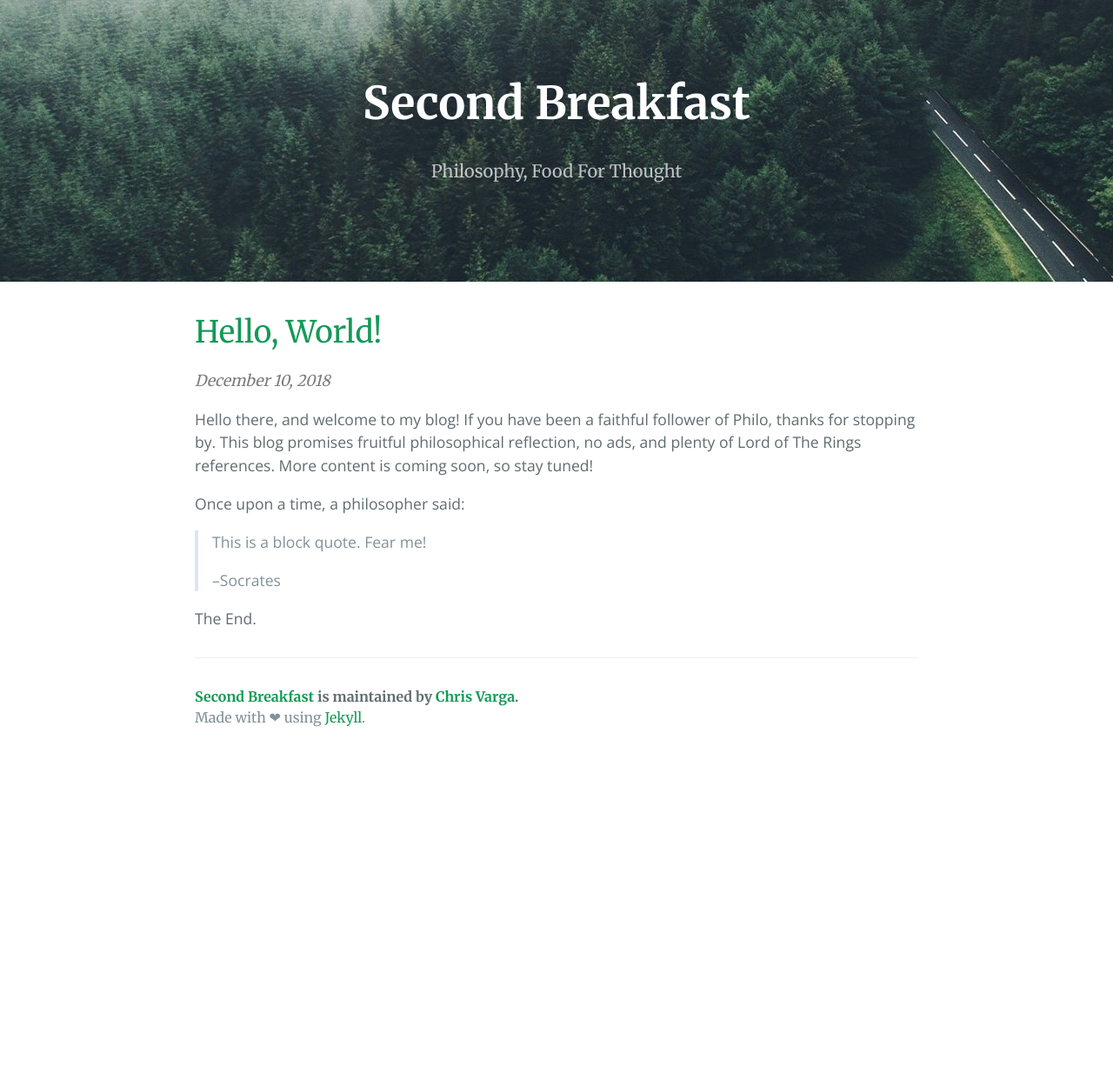
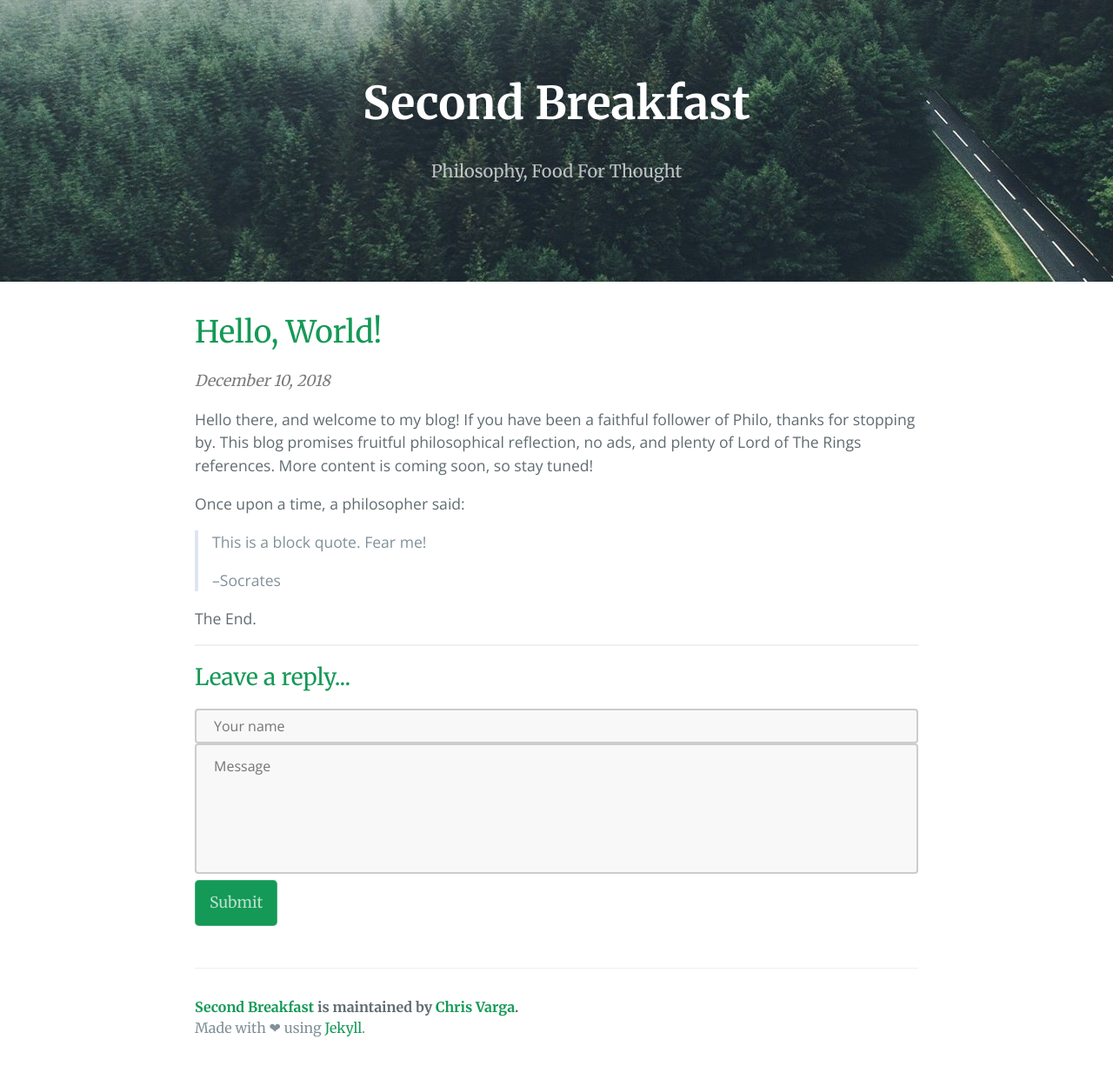
Before and after one commit to second-breakfast/second-breakfast.github.io, a Jekyll site: the page built from _posts/2018-12-08-hello-world.markdown, in a window 1280 px wide. Shown: the whole page at 87% size. Built offline with Jekyll 4.4.1, drawn with Linux system fonts in a browser that asks for light colours; before the commit the page ends 900 px from its top, so only the background shows below that.

Commit message:
Add reply form to bottom of posts

```diff
--- a/_layouts/default.html
+++ b/_layouts/default.html
@@ -13,6 +13,17 @@
       {% endif %}
       {{ content }}
 
+      {% if page.is_post %}
+        <hr>
+        <h2>Leave a reply...</h2>
+        <form method="POST" action="https://formspree.io/afternoon.tea.dinner.supper@gmail.com">
+          <input type="hidden" name="_next" value="https://second-breakfast.github.io/thanks.html"/>
+          <input type="text" name="name" placeholder="Your name"><br />
+          <textarea name="message" placeholder="Message"></textarea><br />
+          <button class="btn" type="submit">Submit</button>
+        </form>
+      {% endif %}
+
       {% include page-footer.html %}
 
     </section>
--- a/css/cayman.css
+++ b/css/cayman.css
@@ -1,3 +1,23 @@
+
+input, textarea {
+  font-family: "Open Sans";
+  width: 100%;
+  padding: 12px 20px;
+  box-sizing: border-box;
+  border: 2px solid #ccc;
+  border-radius: 4px;
+  background-color: #f8f8f8;
+  font-size: 16px;
+  resize: none;
+}
+
+textarea {
+  height: 150px;
+}
+
+input {
+  height: 40px;
+}
 
 .date { font-style: italic; color: #7c7c7c; }
 
@@ -136,8 +156,8 @@ body p { font-family: "Open Sans"; }
 a { color: #159957; text-decoration: none; }
 a:hover { text-decoration: underline; }
 
-.btn { display: inline-block; margin-bottom: 1rem; color: rgba(255, 255, 255, 0.7); background-color: rgba(255, 255, 255, 0.08); border-color: rgba(255, 255, 255, 0.2); border-style: solid; border-width: 1px; border-radius: 0.3rem; transition: color 0.2s, background-color 0.2s, border-color 0.2s; }
-.btn:hover { color: rgba(255, 255, 255, 0.8); text-decoration: none; background-color: rgba(255, 255, 255, 0.2); border-color: rgba(255, 255, 255, 0.3); }
+.btn { display: inline-block; margin-bottom: 1rem; color: rgba(255, 255, 255, 0.7); background-color: #159957; border-color: rgba(255, 255, 255, 0.2); border-style: solid; border-width: 1px; border-radius: 0.3rem; transition: color 0.2s, background-color 0.2s, border-color 0.2s; }
+.btn:hover { color: rgba(255, 255, 255, 0.8); text-decoration: none; background-color: #606c71; border-color: rgba(255, 255, 255, 0.3); }
 .btn + .btn { margin-left: 1rem; }
 @media screen and (min-width: 64em) { .btn { padding: 0.75rem 1rem; } }
 @media screen and (min-width: 42em) and (max-width: 64em) { .btn { padding: 0.6rem 0.9rem; font-size: 0.9rem; } }
```
Also changed, not shown: thanks.html (added, +10 -0 lines).
